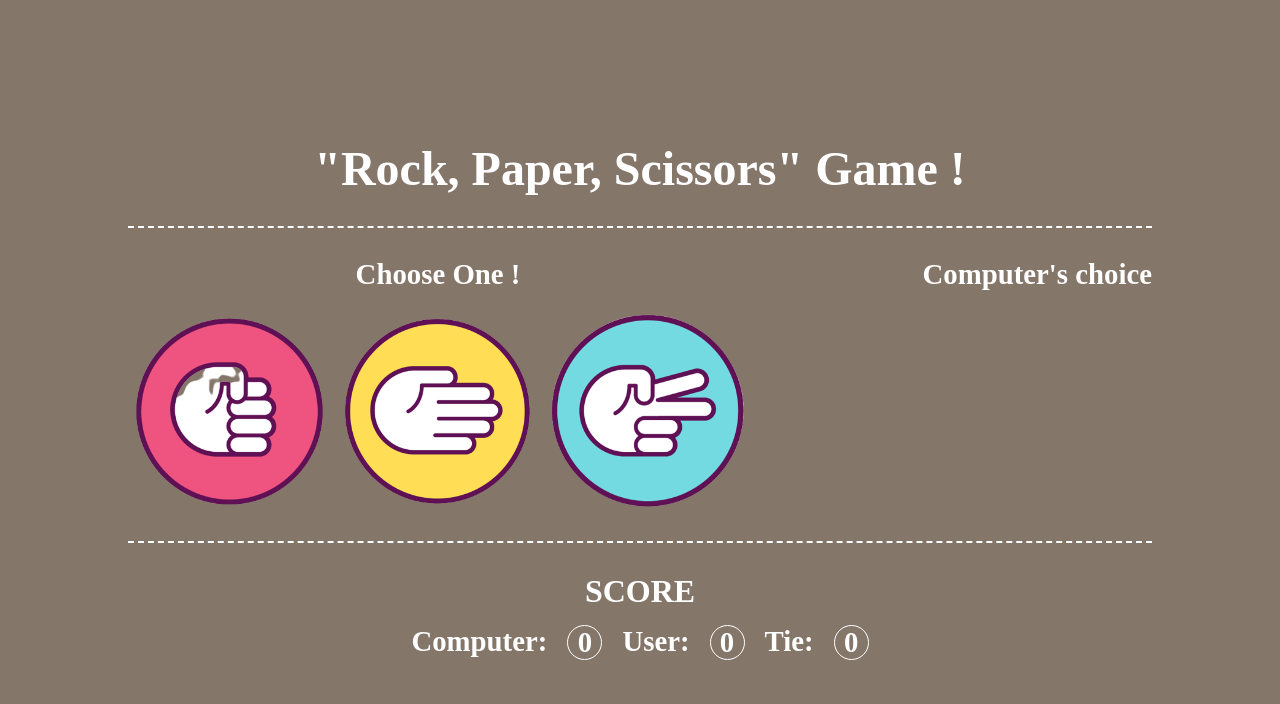
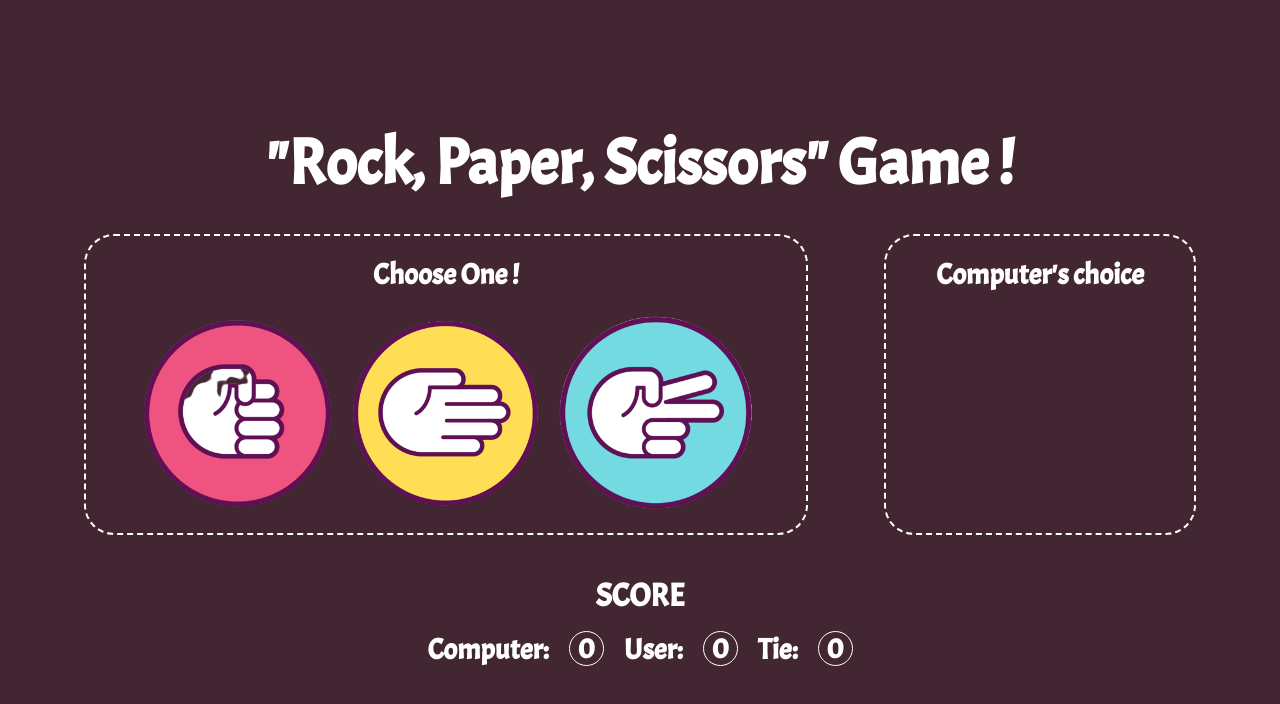
Before and after one commit to nargizrafi/rock-paper-scissors, a plain HTML site: page index.html in a window 1280 px wide. Drawn offline with Linux system fonts and the light colour scheme.

Commit message:
some changes

```diff
--- a/index.html
+++ b/index.html
@@ -1,17 +1,20 @@
 <!DOCTYPE html>
 <html lang="en">
+
 <head>
     <meta charset="UTF-8">
     <meta http-equiv="X-UA-Compatible" content="IE=edge">
     <meta name="viewport" content="width=device-width, initial-scale=1.0">
-    <title>Document</title>
+    <title>Rock-Paper-Scissors</title>
+    <link rel="shortcut icon" href="./rock-paper-scissors.png" type="image/x-icon">
     <link rel="stylesheet" href="style.css">
     <script src="index.js" defer></script>
 </head>
+
 <body>
+    <div class="gif"></div>
     <div class="container">
         <h1>"Rock, Paper, Scissors" Game !</h1>
-
         <div class="game">
             <div class="user">
                 <h3>Choose One !</h3>
@@ -29,10 +32,12 @@
         </div>
         <div class="text">
             <h2>SCORE</h2>
-    <h3>Computer: <span class="compwin">0</span> User: <span class="userwin">0</span> Tie: <span class="tied">0</span></h3>
+            <h3>Computer: <span class="compwin">0</span> User: <span class="userwin">0</span> Tie: <span
+                    class="tied">0</span></h3>
         </div>
 
 
     </div>
 </body>
+
 </html>
--- a/index.js
+++ b/index.js
@@ -5,10 +5,17 @@ var compchoice = document.querySelector('.comp')
 var userwin = document.querySelector('.userwin')
 var compwin = document.querySelector('.compwin')
 var tied = document.querySelector('.tied')
+var gif = document.querySelector('.gif')
+var container = document.querySelector('.container')
 var compWin = 0
 var userWin = 0
 var tieds = 0
 var arr = ['r','p','s']
+
+setTimeout(function () {
+   gif.style.display='none'
+   container.style.display='flex'
+},2300)
 
 rock.onclick=function(){
 var index =  Math.floor(Math.random()*arr.length)
--- a/style.css
+++ b/style.css
@@ -1,17 +1,29 @@
+@import url('https://fonts.googleapis.com/css2?family=Acme&display=swap');
 *{
     margin: 0;
     padding: 0;
     box-sizing: border-box;
+    font-family: 'Acme', sans-serif;
+}
+.gif{
+    background-color: #422632;
+    width: 100%;
+    height: 100vh;
+    background-image: url(./giphy.gif);
+    background-position: center;
+    background-repeat: no-repeat;
 }
 .container{
     width: 100%;
     height: 100vh;
-    background-color: rgb(133, 118, 106);
-    display: flex;
+
+    background-size: cover;
+      background-color: #422632;
+    display: none;
     flex-direction: column;
     justify-content: center;
     align-items: center;
-    gap: 30px;
+
     color: white;
 }
 .text{
@@ -19,25 +31,37 @@
     flex-direction: column;
     align-items: center;
     gap: 15px;
-    width: 80%;
+    width: 100%;
+
+    background-color: #422632;
+    padding: 10px 15px;
 }
 .user{
     display: flex;
     flex-direction: column;
     align-items: center;
     gap: 20px;
+    border: 2px dashed white;
+    padding: 20px 50px;
+    border-radius: 30px;
 }
 .computer{
     display: flex;
     flex-direction: column;
     align-items: center;
     gap: 20px;
+    border: 2px dashed white;
+    padding: 20px 50px;
+    border-radius: 30px;
 }
 h1{
-    font-size: 3em;
+    font-size: 4em;
     border: none;
-     width: 80%;
+     width: 100%;
+
+     color: white;
      text-align: center;
+    text-shadow: 1px 1px 3px #422632;
 }
 h2{
     font-size: 2em;
@@ -87,10 +111,10 @@ span{
     cursor: pointer;
 }
 .game{
-    width: 80%;
-    padding: 30px 0px 30px 0px;
-    border-top: 2px dashed white;
-    border-bottom: 2px dashed white;
+    width: 90%;
+    padding: 30px 20px 30px 20px;
+
+    background-color: #422632;
     display: flex;
     justify-content: space-between;
 }
```
Also changed, not shown: giphy.gif (added), rock-paper-scissors.png (added). Lines whose indentation alone changed are shown as unchanged.
